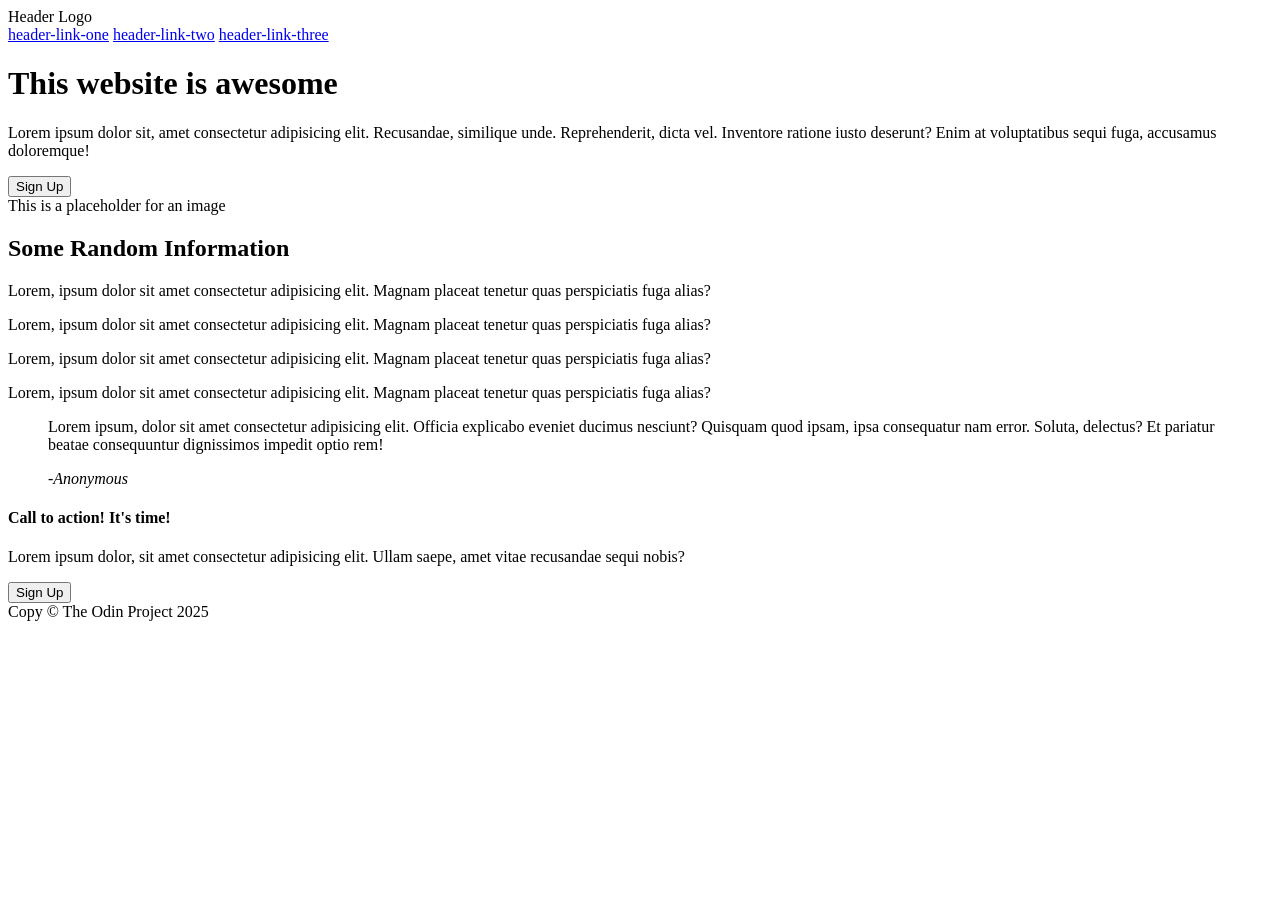
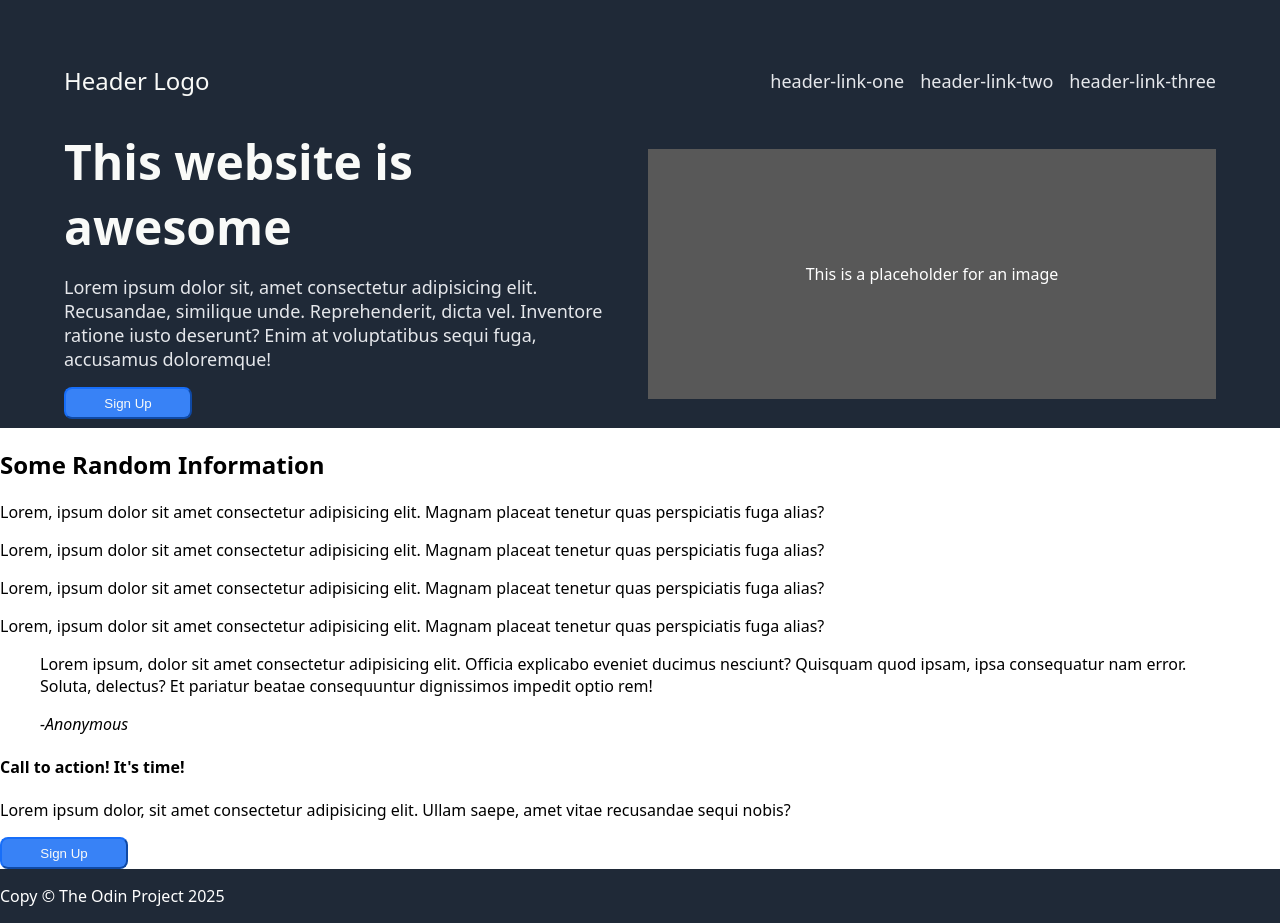
Before and after one commit to gurdasss/landing-page-solution, a plain HTML site: page index.html in a window 1280 px wide. Before the commit the page ends 800 px from the top, so only its background shows below. Drawn offline with Linux system fonts and the light colour scheme.

Commit message:
Created a fluid header section via FlexBox

```diff
--- a/index.html
+++ b/index.html
@@ -12,8 +12,8 @@
 
         <header class="header">
             <div class="header__navs">
-                <div class="header__logo">Header Logo</div>
-                <div class="header__links">
+                <div class="header__navs__logo">Header Logo</div>
+                <div class="header__navs__links">
                     <a href="#">header-link-one</a>
                     <a href="#">header-link-two</a>
                     <a href="#">header-link-three</a>
@@ -21,14 +21,14 @@
             </div>
             <div class="header__main">
                 <div class="header__main__cta">
-                    <h1 class="header__main__cta__title">
+                    <div class="header__main__cta__title">
                         This website is awesome
-                    </h1>
-                    <p class="header__main__cta__description">
+                    </div>
+                    <div class="header__main__cta__description">
                         Lorem ipsum dolor sit, amet consectetur adipisicing elit. Recusandae, similique unde. Reprehenderit,
                         dicta vel. Inventore ratione iusto deserunt? Enim at voluptatibus sequi fuga, accusamus doloremque!
-                    </p>
-                    <button class="header__main__cta__button">Sign Up</button>
+                    </div>
+                    <button>Sign Up</button>
                 </div>
                 <div class="header__main__img">
                     This is a placeholder for an image
@@ -91,12 +91,12 @@
                     <p>Lorem ipsum dolor, sit amet consectetur adipisicing elit. Ullam saepe, amet vitae recusandae sequi nobis?
                     </p>
                 </div>
-                <button class="main__cta__button">Sign Up</button>
+                <button>Sign Up</button>
             </div>
         </main>
 
         <footer class="footer">
-            Copy © The Odin Project 2025
+            <p>Copy © The Odin Project 2025</p>
         </footer>
 
     </body>
--- a/styles.css
+++ b/styles.css
@@ -0,0 +1,101 @@
+body {
+    /*Set height according to viewport*/
+    height: 100vh;
+    display: flex;
+    flex-direction: column;
+    margin: 0;
+    font-family: system-ui, -apple-system, BlinkMacSystemFont, 'Segoe UI', Roboto, Oxygen, Ubuntu, Cantarell, 'Open Sans', 'Helvetica Neue', sans-serif;
+}
+
+/* COMMON PROPERTIES */
+
+header,
+footer {
+    background-color: #1f2937;
+    color: white;
+    display: flex;
+    flex-direction: column;
+}
+
+
+a,
+.header__navs__links,
+.header__main__cta__description {
+    font-size: 18px;
+    color: #e5e7eb;
+}
+
+
+/* HEADER SPECIFIC RULES STARTS FROM HERE */
+header {
+    min-height: 300px;
+    gap: 32px;
+    padding: 64px;
+}
+
+.header__navs {
+    display: flex;
+    gap: 16px;
+    justify-content: space-between;
+}
+
+.header__navs__logo {
+    font-size: 24px;
+    color: #f9faf8;
+    flex: auto;
+}
+
+.header__navs__links {
+    display: flex;
+    align-items: center;
+    gap: 16px;
+}
+
+.header__main {
+    display: flex;
+    flex: auto;
+    gap: 16px;
+    align-items: center;
+}
+
+.header__main__cta {
+    flex: 2;
+    display: flex;
+    flex-direction: column;
+    gap: 16px;
+}
+
+.header__main__cta__title {
+    font-size: 48px;
+    color: #f9faf8;
+    font-weight: 900;
+}
+
+.header__main__img {
+    background-color: rgb(88, 88, 88);
+    text-align: center;
+    align-content: center;
+    flex: 2;
+    height: 250px;
+}
+
+/* HEADER SPECIFIC RULES ENDS HERE*/
+
+
+main {
+    flex: auto;
+}
+
+button {
+    color: #f9faf8;
+    background-color: #3882f6;
+    border-radius: 4px;
+    width: 128px;
+    height: 32px;
+    border-radius: 8px;
+    border-color: #176ef9;
+}
+
+a {
+    text-decoration-line: none;
+}
```
Also changed, not shown: 1 other file.
